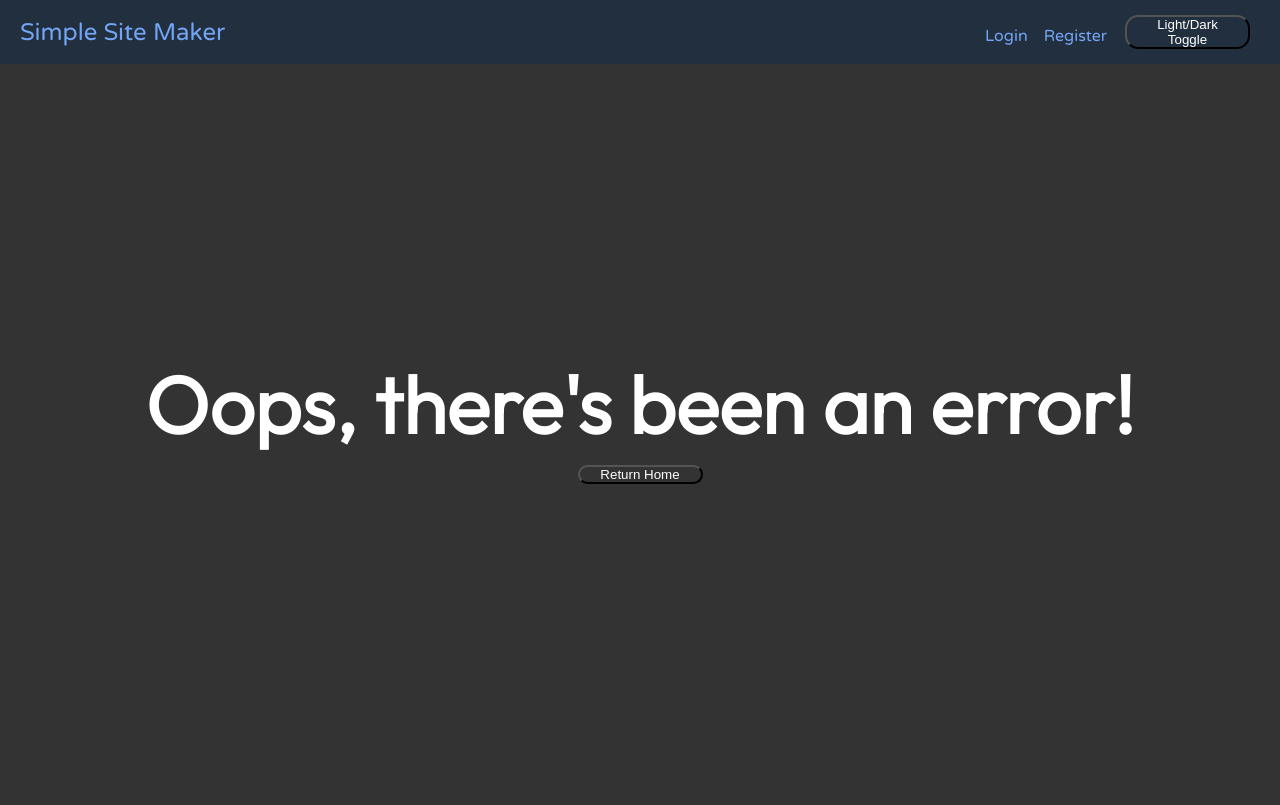
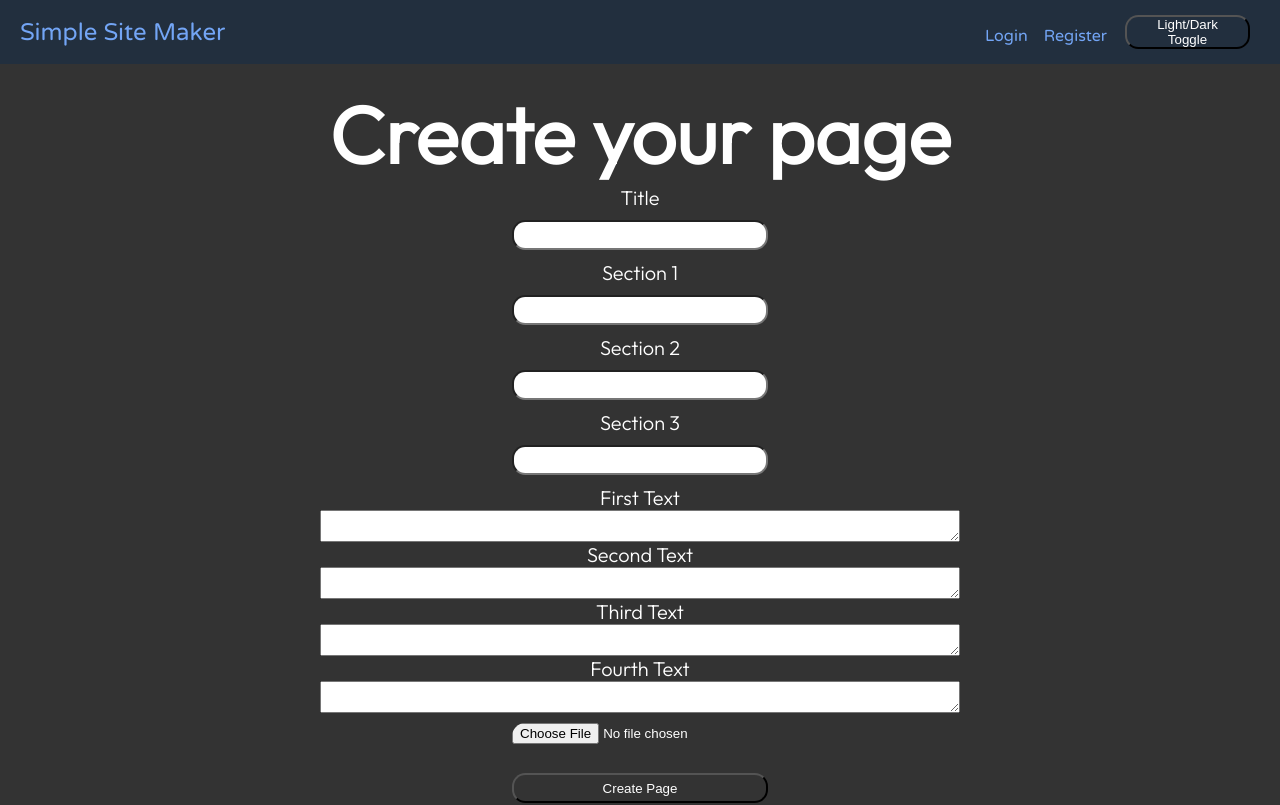
Before and after one commit to Johnny-creator/Simple-Pages, a React app: page /create in a window 1280 px wide. Shown: the top 805 px of the page. Built offline with nearby package versions, Linux system fonts and the light colour scheme; the HTML template or start-up script is replaced by a standard one.

Commit message:
Made the "Create" page, added the link to router, created a stylesheet for the page

```diff
--- a/src/App.js
+++ b/src/App.js
@@ -5,11 +5,13 @@ import Header from "./components/UI/Header";
 import Home from "./components/Home/Home";
 import Register from "./components/Register/Register";
 import Login from "./components/Login/Login";
+import Create from "./components/Create/Create";
 import Footer from "./components/UI/Footer";
 import Error from "./components/UI/Error";
 
 import "./App.css";
 import "./components/UI/mode.css";
+
 
 const App = () => {
   const [style, setStyle] = useState(() => {
@@ -33,6 +35,7 @@ const App = () => {
           <Route index path="/" element={<Home />} />
           <Route path="/register" element={<Register />} />
           <Route path="/login" element={<Login />} />
+          <Route path="/create" element={<Create />} />
         </Routes>
         <Footer style={localStorage.getItem("Theme")} />
       </div>
--- /dev/null
+++ b/src/components/Create/Create.js
@@ -0,0 +1,46 @@
+import React from "react";
+
+import Input from "./../Input/Input";
+import Button from "./../UI/Button";
+
+import "./create.css"
+
+const Create = () => {
+  return (
+    <main>
+      <h1> Create your page</h1>
+      <form>
+        <label>Title</label>
+        <Input type="text" name="title"></Input>
+
+        <label>Section 1</label>
+        <Input type="text" name="sectionOne"></Input>
+
+        <label>Section 2</label>
+        <Input type="text" name="sectionTwo"></Input>
+
+        <label>Section 3</label>
+        <Input type="text" name="sectionThree"></Input>
+
+        <div className="textBox">
+          <label>First Text</label>
+          <textarea name="firstText"></textarea>
+
+          <label>Second Text</label>
+          <textarea name="secondText"></textarea>
+
+          <label>Third Text</label>
+          <textarea name="thirdText"></textarea>
+
+          <label>Fourth Text</label>
+          <textarea name="fourthText"></textarea>
+        </div>
+
+        <Input type="file"></Input>
+        <Button type="submit"> Create Page </Button>
+      </form>
+    </main>
+  );
+};
+
+export default Create;
--- /dev/null
+++ b/src/components/Create/create.css
@@ -0,0 +1,10 @@
+.textBox {
+    display:flex;
+    flex-direction: column;
+    width: 100%;
+    align-items: center;
+}
+
+.textBox textarea {
+    width: 50%;
+}
```
